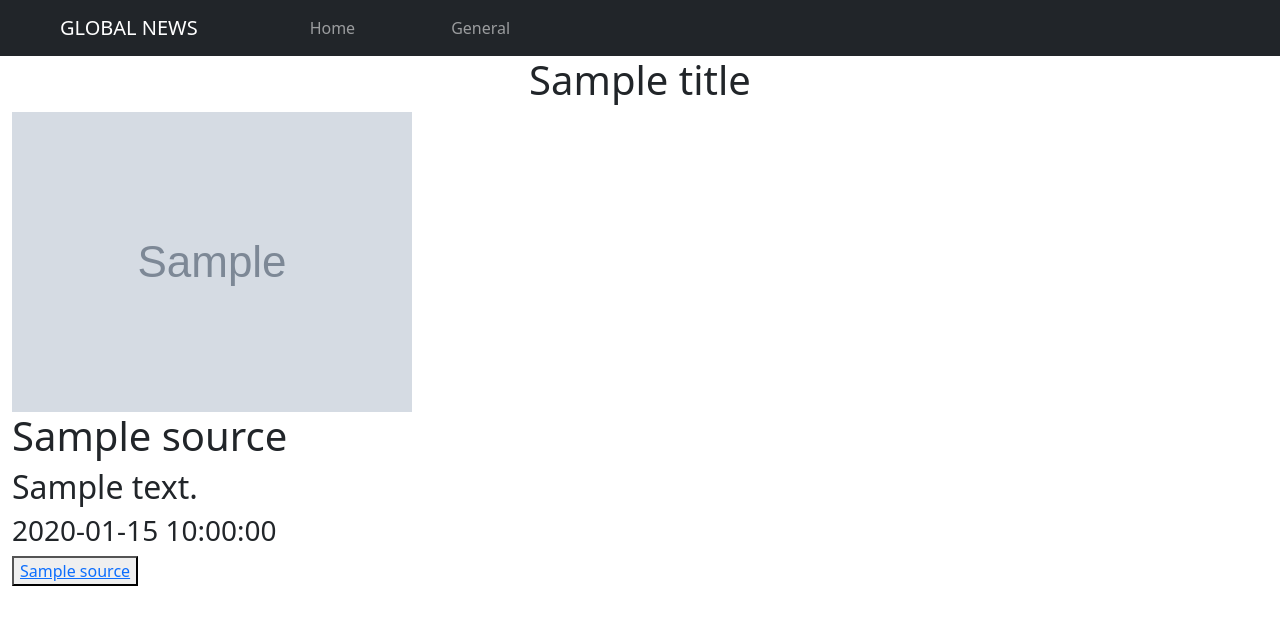
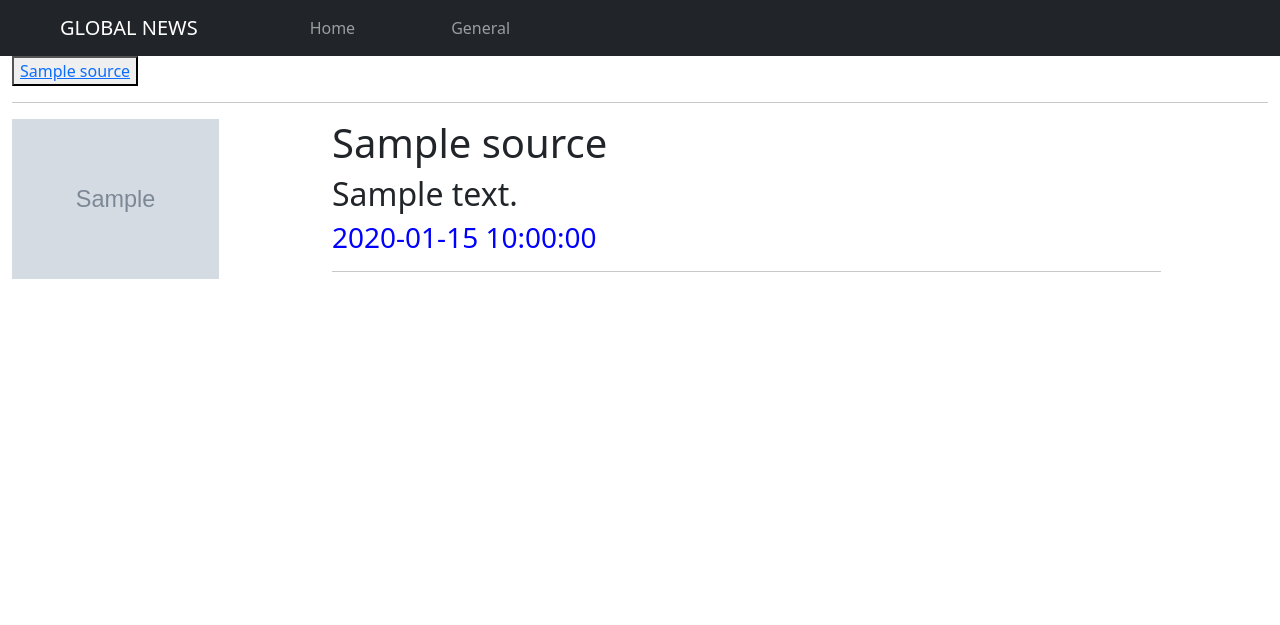
Before and after one commit to barbaramootian/News-App, a Flask app: template app/templates/index.html in a window 1280 px wide. Shown: the top 625 px of the page. Run offline with Flask 2, Linux system fonts and the light colour scheme; the template is opened without the code that fills it: most values are stand-ins (such as "Sample title", 1, 10 or a date in 2020); grey boxes marked "Sample" are stand-in pictures; some libraries are stand-ins or nearby versions.

Commit message:
final commit

```diff
--- /dev/null
+++ b/app/static/css/style.css
@@ -0,0 +1,7 @@
+img{
+  height:20vh;
+  width:70%;
+}
+h3{
+  color:blue;
+}
--- a/app/templates/base.html
+++ b/app/templates/base.html
@@ -7,7 +7,7 @@
 
     <!-- Bootstrap CSS -->
     <link href="https://cdn.jsdelivr.net/npm/bootstrap@5.1.0/dist/css/bootstrap.min.css" rel="stylesheet" integrity="sha384-KyZXEAg3QhqLMpG8r+8fhAXLRk2vvoC2f3B09zVXn8CA5QIVfZOJ3BCsw2P0p/We" crossorigin="anonymous">
-
+   <link rel="stylesheet" href="{{url_for('static',filename='css/style.css')}}">
     <title>Global News </title>
   </head>
   <body>
--- a/app/templates/index.html
+++ b/app/templates/index.html
@@ -1,19 +1,20 @@
  {% extends "base.html"%}
 {% block content %}
     <div class="container-fluid">
-        <h1 class="text-center">{{title}}</h1>
+       {% for source in  all_sources %}
+                <button>
+                  <a href="{{source.url}}"> {{source.name}}</a>
+               </button>
+                {% endfor%}<hr>
         {% for source in  bbc_news %}
-        <img src="{{source.urlToImage}}">
-        <h1>{{source.title}}</h1>
-        <h2>{{source.description}}</h2>
-        <h3>{{source.publishedAt}}</h3>
+        <div class="row">
+            <div class="col-md-3"> <img src="{{source.urlToImage}}"></div>
+            <div class="col-md-8">
+                <h1>{{source.title}}</h1>
+                <h2>{{source.description}}</h2>
+                 <h3>{{source.publishedAt}}</h3><hr>
+            </div>
+        </div>
         {% endfor%}
-        {% for source in  all_sources %}
-        <button>
-          <a href="{{source.url}}"> {{source.name}}</a>
-      </button>
-        {% endfor%}
-
-
     </div>
   {% endblock%}
```
